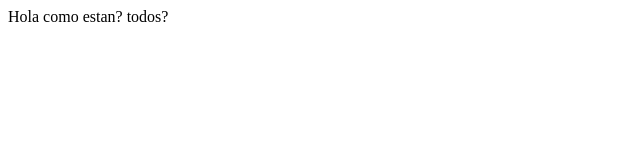
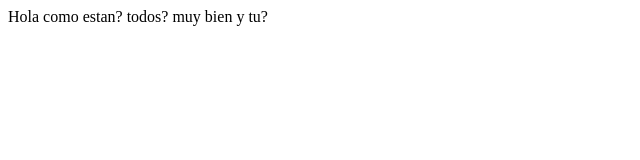
Before and after one commit to abelacco/proyectoDemoCursoPreWork, a plain HTML site: page index.html in a window 1280 px wide. Shown: the whole page, without its empty margins (0-640 px from the left). Drawn offline with Linux system fonts and the light colour scheme.

Commit message:
cambios que agregamos

```diff
--- a/index.html
+++ b/index.html
@@ -7,6 +7,6 @@
     <title>Hola Mundo</title>
 </head>
 <body>
-    Hola como estan? todos?
+    Hola como estan? todos? muy bien y tu?
 </body>
 </html>
```
